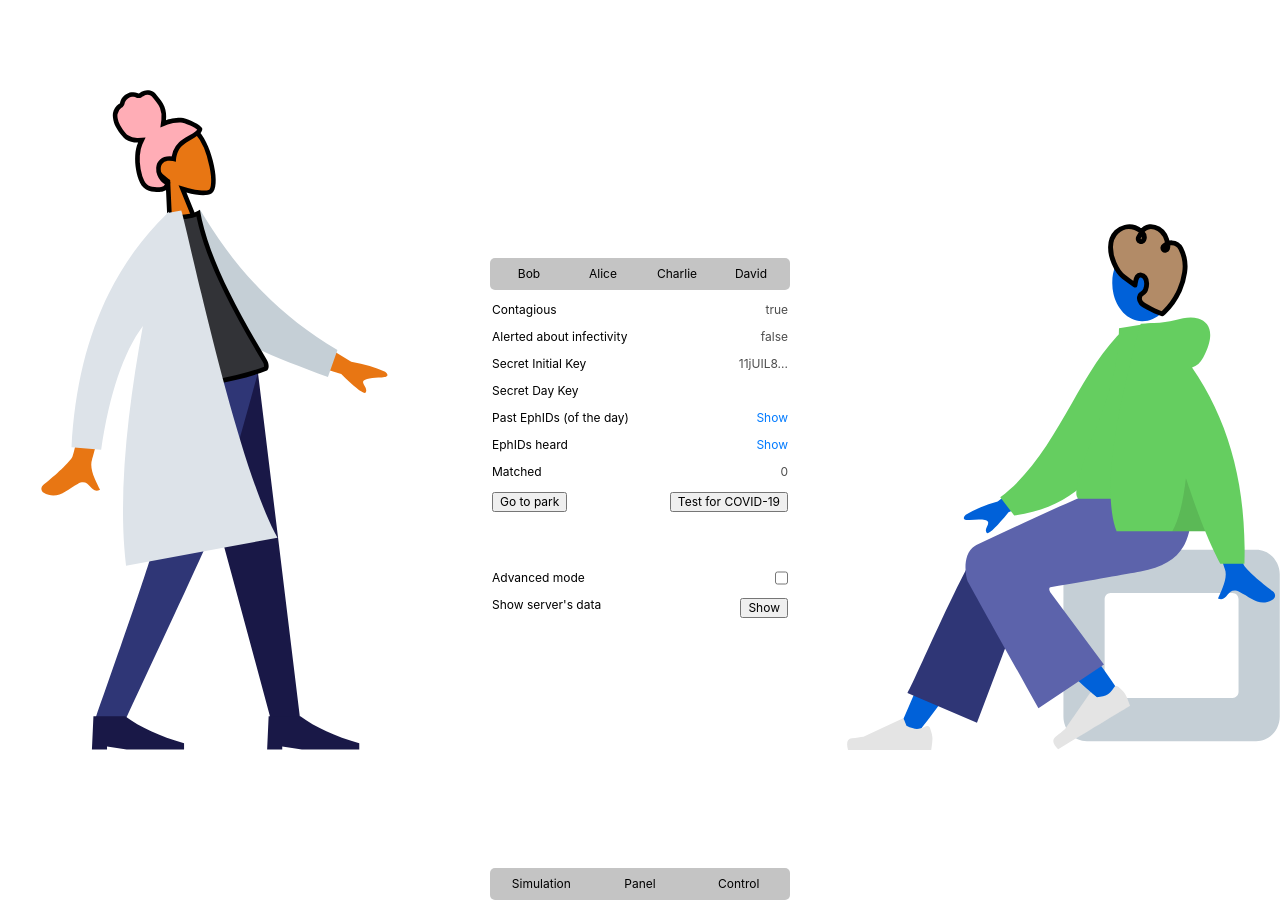
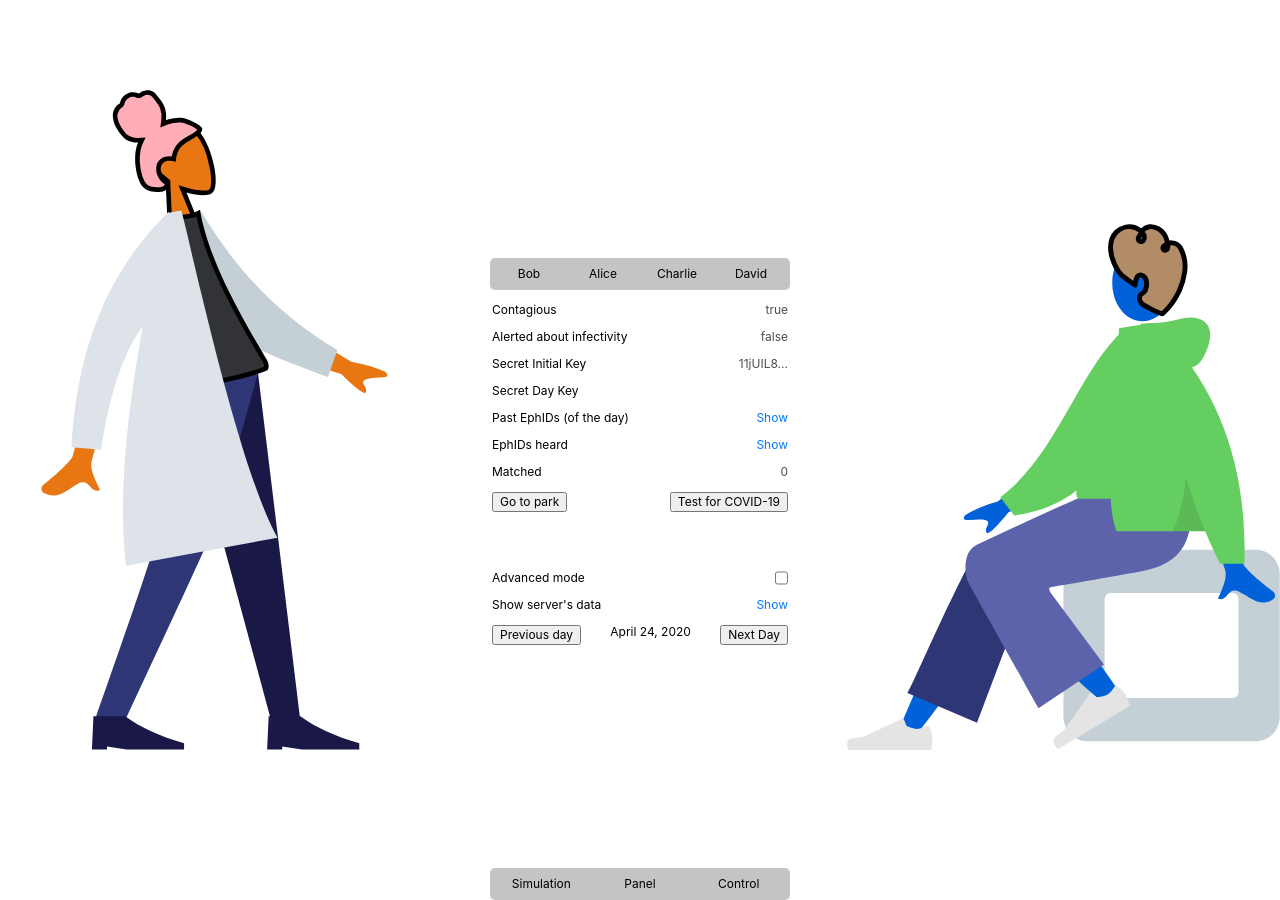
Before and after one commit to arguiot/corona-tracing, a Jekyll site: the page built from index.html, in a window 1280 px wide and 900 px high, scrolled down 5550 px. Built offline with Jekyll 4.4.1, drawn with Linux system fonts in a browser that asks for light colours; nearby versions of some CDN libraries; a style sheet for code colours, icons or effects is not loaded; some of the changed lines change nothing that is shown.

Commit message:
Fixed some UI elements

```diff
--- a/_sass/styles.scss
+++ b/_sass/styles.scss
@@ -250,6 +250,11 @@
                 .value {
                     text-align: right;
                     color: #4c4c4c;
+
+                    &.show {
+                        color: #007aff;
+                        cursor: pointer;
+                    }
                 }
             }
         }
@@ -387,7 +392,6 @@
             height: calc(100vh - 69px);
             max-height: calc(600px - 69px);
             .row {
-                width: 296px;
                 padding: 0 2px;
                 display: flex;
                 flex-direction: row;
--- a/index.html
+++ b/index.html
@@ -95,7 +95,12 @@
             </div>
             <div class="row">
                 <div class="variable">Show server's data</div>
-                <button>Show</button>
+                <div class="value server show">Show</div>
+            </div>
+            <div class="row">
+                <button class="past">Previous day</button>
+                <div class="today">{{ site.time | date: '%B %d, %Y' }}</div>
+                <button class="future">Next Day</button>
             </div>
         </div>
         <div class="selector">
--- a/js/functions.js
+++ b/js/functions.js
@@ -37,6 +37,10 @@
     day(today) {
         return this.algo.getSecretDayKeys(this.initial, today, 1)[0]
     }
+    broadcastHistory(today) {
+        return this.algo.generateBroadcastHistoryForDay(today, this.initial)
+    }
+
     update() {
         this.x += this.vx * Math.cos(this.d);
         this.y += this.vy * Math.sin(this.d);
@@ -102,6 +106,8 @@
     constructor() {
         super();
 
+        this.name = "Bob"
+
         this.x = 75;
         this.y = 95;
 
@@ -123,6 +129,8 @@
 class Alice extends Person {
     constructor() {
         super();
+
+        this.name = "Alice"
 
         this.x = 225;
         this.y = 95;
@@ -147,6 +155,8 @@
     constructor() {
         super();
 
+        this.name = "Charlie"
+
         this.x = 225;
         this.y = 50;
 
@@ -169,6 +179,8 @@
 class David extends Person {
     constructor() {
         super();
+
+        this.name = "David"
 
         this.x = 75;
         this.y = 35;
@@ -307,7 +319,9 @@
         document.querySelector(".contagious").innerHTML = persons[i].contagious;
         document.querySelector(".alerted").innerHTML = persons[i].alerted;
         document.querySelector(".initial").innerHTML = this.toHex(persons[i].initial).substring(0, 10) + "...";
+        document.querySelector(".initial").title = this.toHex(persons[i].initial)
         document.querySelector(".day").innerHTML = this.toHex(persons[i].day(this.today)).substring(0, 10) + "...";
+        document.querySelector(".day").title = this.toHex(persons[i].day(this.today))
 
         // Interaction
 
@@ -331,6 +345,14 @@
                 persons[i].alerted = true
             }
             this.panel()
+        })
+
+        document.querySelector(".past.show").addEventListener("click", e => {
+            this.popup.show(`${persons[i].name}'s past EphIDs`, persons[i].broadcastHistory(this.today).map(el => {
+                el.name = el.time.format("HH:mm")
+                el.value = this.toHex(el.broadcastId)
+                return el
+            }))
         })
     }
 
@@ -362,7 +384,10 @@
     show(title, data) {
         this.state = true
         this.render()
+        // Reset
+        this.el.querySelector(".container").innerHTML = ""
 
+        // Putting elements
         this.el.querySelector(".title").innerHTML = title
         data.forEach(row => {
             this.el.querySelector(".container").innerHTML += `<div class="row">
@@ -392,13 +417,31 @@
         this.state = 0;
 
         this.sim.mode = "dp3t"
-        this.sim.today = "1"
+        this.sim.today = new Date()
 
         this.sim.popup = new Popup()
 
         this.selector();
         this.listen();
+        this.date()
     }
+
+    date() {
+        const options = { year: 'numeric', month: 'long', day: 'numeric' };
+        document.querySelector(".today").innerHTML = this.sim.today.toLocaleDateString(navigator.language || navigator.userLanguage, options)
+
+        document.querySelector(".control .past").addEventListener("click", e => {
+            this.sim.today = new Date(this.sim.today.getTime() - 1000 * 60 * 60 * 24) // -1 day
+            const options = { year: 'numeric', month: 'long', day: 'numeric' };
+            document.querySelector(".today").innerHTML = this.sim.today.toLocaleDateString(navigator.language || navigator.userLanguage, options)
+        })
+        document.querySelector(".control .future").addEventListener("click", e => {
+            this.sim.today = new Date(this.sim.today.getTime() + 1000 * 60 * 60 * 24) // +1 day
+            const options = { year: 'numeric', month: 'long', day: 'numeric' };
+            document.querySelector(".today").innerHTML = this.sim.today.toLocaleDateString(navigator.language || navigator.userLanguage, options)
+        })
+    }
+
     listen() {
         // Bottom Segmented Control
         document.querySelectorAll(".app > .selector > div").forEach((el, i) => {
```
Also changed, not shown: img/step2.svg.
